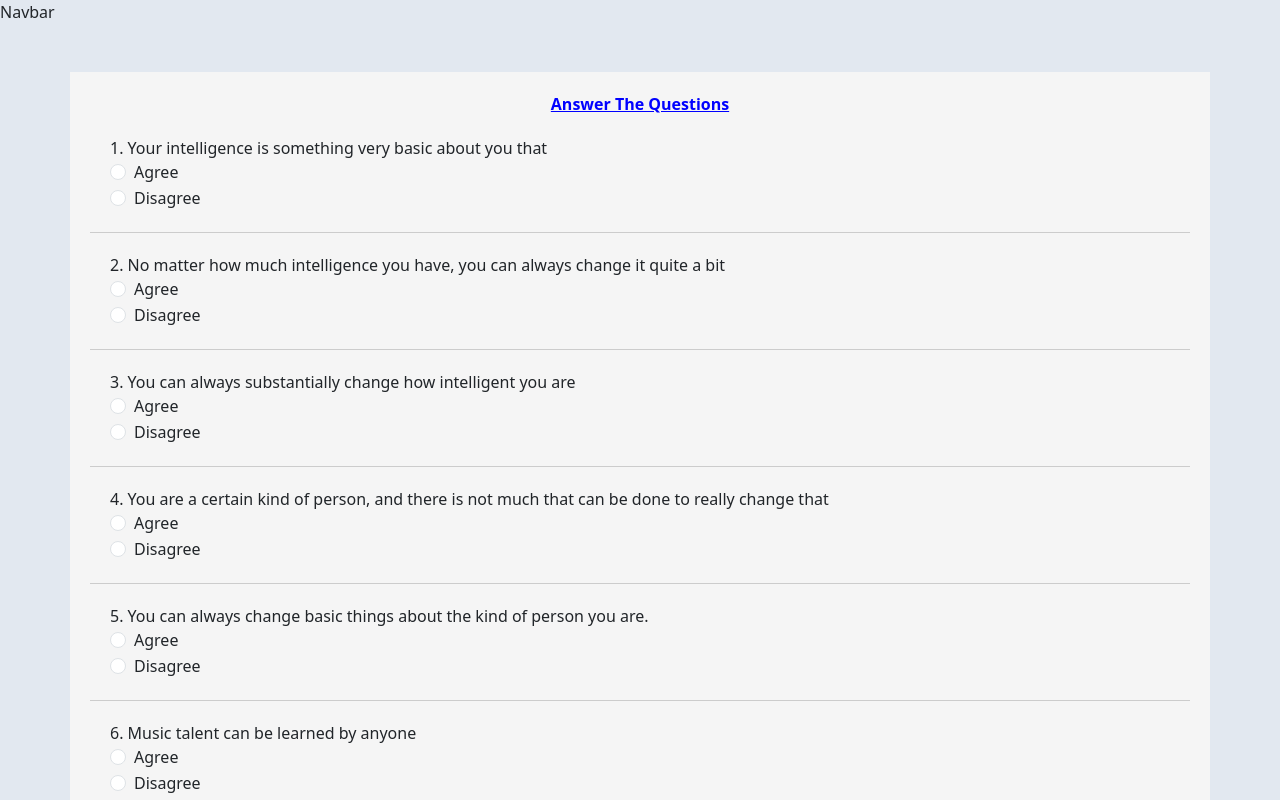
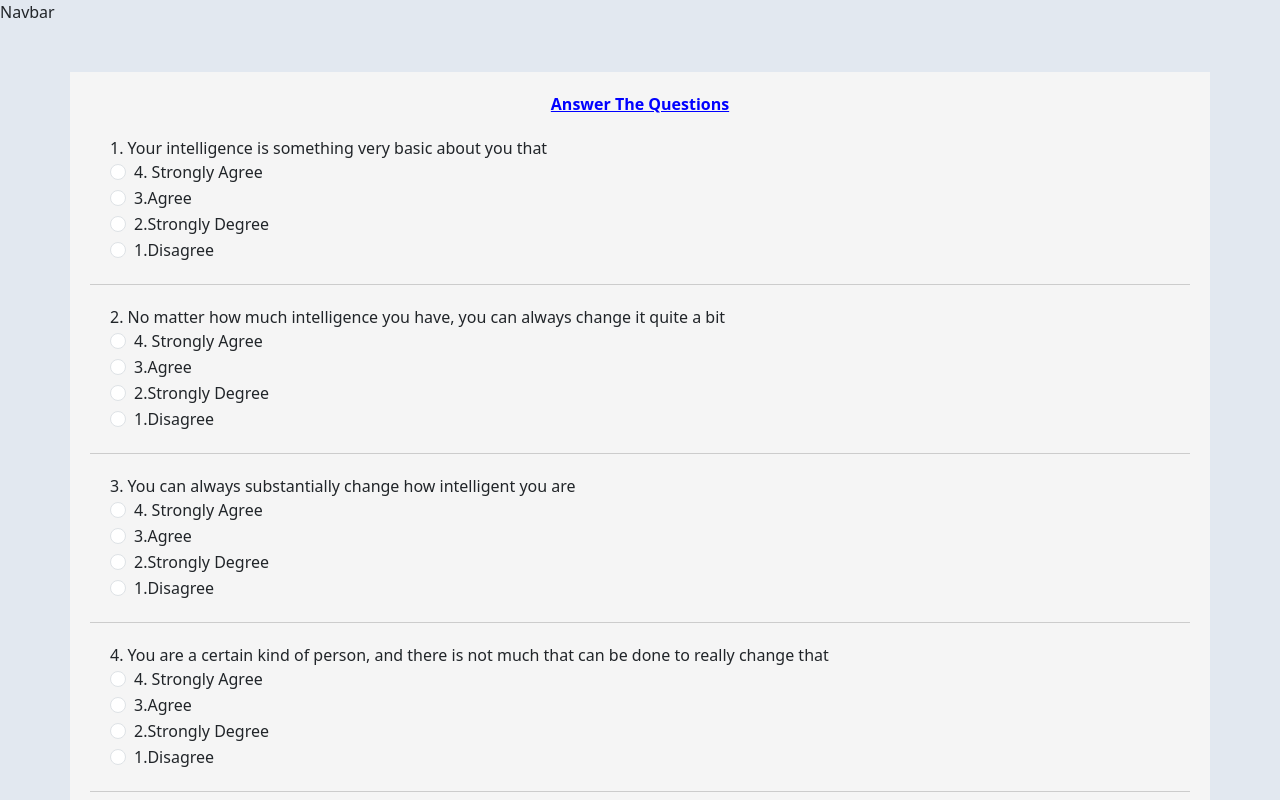
Before and after one commit to PritamP20/Research_Project, a React (Vite) app: page /survey in a window 1280 px wide. Shown: the top 800 px of the page. Built offline with nearby package versions, Linux system fonts and the light colour scheme.

Commit message:
Merge branch 'main' of https://github.com/PritamP20/Research_Project

```diff
--- a/package.json
+++ b/package.json
@@ -11,6 +11,8 @@
   },
   "dependencies": {
     "google-spreadsheet": "^4.1.1",
+    "lamejs": "^1.2.1",
+    "mic-recorder-to-mp3": "^2.2.2",
     "react": "^18.2.0",
     "react-dom": "^18.2.0",
     "react-mic": "^12.4.6",
--- a/src/Components/AudioRecorder.jsx
+++ b/src/Components/AudioRecorder.jsx
@@ -30,48 +30,24 @@ const AudioRecorder = () => {
     setRecordBlobLink(null);
     setElapsedTime(0);
   };
-
   const submitHandle = async () => {
     if (recordBlobLink) {
       try {
-        // Replace 'YOUR_GOOGLE_SHEET_ID' with the actual ID of your Google Sheet
-        const sheetId = 'AKfycbzhiJIQWFIzMebM97nXxbntvoLp1J2WFZHeRqrMTXMPbQBF9JEvK1FnfpYStRToy-3l'
-        ;
+        const reader = new FileReader();
+        reader.readAsDataURL(recordBlobLink);
 
-
-
-
-
-        // Create a new row data
-        const rowData = {
-          Timestamp: new Date().toLocaleString(),
-          'Voice Link': recordBlobLink,
-        };
-
-        // Use fetch or your preferred HTTP library to make a POST request to your server
-        const response = await fetch('https://script.google.com/macros/s/AKfycbzhiJIQWFIzMebM97nXxbntvoLp1J2WFZHeRqrMTXMPbQBF9JEvK1FnfpYStRToy-3l/exec', {
-          method: 'POST',
-          headers: {
-            'Content-Type': 'application/json',
-          },
-          body: JSON.stringify({
-            sheetId,
-            rowData,
-          }),
-        });
-
-        if (response.ok) {
-          console.log('Recording submitted successfully.');
+        reader.onloadend = () => {
+          const base64data = reader.result;
+          console.log('Base64 Audio Data:', base64data);
 
           clearHandle();
-        } else {
-          console.error('Failed to submit recording:', response.statusText);
-        }
+        };
       } catch (error) {
         console.error('Error submitting recording:', error);
       }
     }
   };
+
 
   return (
     <div>
--- a/src/Components/Survey.jsx
+++ b/src/Components/Survey.jsx
@@ -18,10 +18,11 @@ const Survey = ({setSelectedOption1,setSelectedOption2 ,setSelectedOption3, setS
             className="form-check-input"
             id={`q${number}Option${index + 1}`}
             name={`q${number}`}
-            // value={option.value}
-            checked={eval(`selectedOption${number}`) === `option${index + 1}`}
-            onChange={() => setOption(`option${index + 1}`)} />
-
+            value={option}
+            // checked={eval(`selectedOption${number}`) === `option${index + 1}`}
+            checked={eval(`selectedOption${number}`) === option}
+            onChange={() => handleRadioChange(number, option)}
+          />
           <label className="form-check-label" htmlFor={`q${number}Option${index + 1}`}>
             {option}
           </label>
@@ -119,26 +120,26 @@ const Survey = ({setSelectedOption1,setSelectedOption2 ,setSelectedOption3, setS
   };
 
   const questions = [
-    { number: 1, text: 'Your intelligence is something very basic about you that', options: ['Agree', 'Disagree'] },
-    { number: 2, text: 'No matter how much intelligence you have, you can always change it quite a bit', options: ['Agree', 'Disagree'] },
-    { number: 3, text: 'You can always substantially change how intelligent you are', options: ['Agree', 'Disagree'] },
-    { number: 4, text: 'You are a certain kind of person, and there is not much that can be done to really change that', options: ['Agree', 'Disagree'] },
-    { number: 5, text: 'You can always change basic things about the kind of person you are.', options: ['Agree', 'Disagree'] },
-    { number: 6, text: 'Music talent can be learned by anyone', options: ['Agree', 'Disagree'] },
-    { number: 7, text: 'Math is much easier to learn if you are male or maybe come from a culture that values math', options: ['Agree', 'Disagree'] },
-    { number: 8, text: 'Only a few people will be truly good at sports – you have to be “born with it.”', options: ['Agree', 'Disagree'] },
-    { number: 9, text: 'Only a few people will be truly good at sports – you have to be “born with it.”', options: ['Agree', 'Disagree'] },
-    { number: 10, text: 'The harder you work at something, the better you will be at it', options: ['Agree', 'Disagree'] },
-    { number: 11, text: 'Trying new things is stressful for me and I avoid it ', options: ['Agree', 'Disagree'] },
-    { number: 12, text: 'No matter what kind of person you are, you can always change substantially', options: ['Agree', 'Disagree'] },
-    { number: 13, text: 'Some text goes here', options: ['Agree', 'Disagree'] }, // Corrected text
-    { number: 14, text: 'I appreciate when parents, coaches, teachers give me feedback about my performance', options: ['Agree', 'Disagree'] },
-    { number: 15, text: 'I often get angry when I get feedback about my performance', options: ['Agree', 'Disagree'] },
-    { number: 16, text: 'All human beings without a brain injury or birth defect are capable of the same amount of learning', options: ['Agree', 'Disagree'] },
-    { number: 17, text: 'You can learn new things, but you can’t really change how intelligent you are', options: ['Agree', 'Disagree'] },
-    { number: 18, text: 'You can do things differently, but the important part of who you are can’t really be changed ', options: ['Agree', 'Disagree'] },
-    { number: 19, text: 'Human beings are basically good, but sometimes make terrible decisions', options: ['Agree', 'Disagree'] },
-    { number: 20, text: 'An important reason why I do my schoolwork is that I like to learn new things', options: ['Agree', 'Disagree'] },
+    { number: 1, text: 'Your intelligence is something very basic about you that', options: ['4. Strongly Agree',' 3.Agree',' 2.Strongly Degree', '1.Disagree'] },
+    { number: 2, text: 'No matter how much intelligence you have, you can always change it quite a bit', options: ['4. Strongly Agree',' 3.Agree',' 2.Strongly Degree', '1.Disagree'] },
+    { number: 3, text: 'You can always substantially change how intelligent you are', options: ['4. Strongly Agree',' 3.Agree',' 2.Strongly Degree', '1.Disagree']  },
+    { number: 4, text: 'You are a certain kind of person, and there is not much that can be done to really change that',  options: ['4. Strongly Agree',' 3.Agree',' 2.Strongly Degree', '1.Disagree'] },
+    { number: 5, text: 'You can always change basic things about the kind of person you are.',  options: ['4. Strongly Agree',' 3.Agree',' 2.Strongly Degree', '1.Disagree']},
+    { number: 6, text: 'Music talent can be learned by anyone',  options: ['4. Strongly Agree',' 3.Agree',' 2.Strongly Degree', '1.Disagree'] },
+    { number: 7, text: 'Math is much easier to learn if you are male or maybe come from a culture that values math',  options: ['4. Strongly Agree',' 3.Agree',' 2.Strongly Degree', '1.Disagree'] },
+    { number: 8, text: 'Only a few people will be truly good at sports – you have to be “born with it.”',  options: ['4. Strongly Agree',' 3.Agree',' 2.Strongly Degree', '1.Disagree'] },
+    { number: 9, text: 'Only a few people will be truly good at sports – you have to be “born with it.”',  options: ['4. Strongly Agree',' 3.Agree',' 2.Strongly Degree', '1.Disagree'] },
+    { number: 10, text: 'The harder you work at something, the better you will be at it',  options: ['4. Strongly Agree',' 3.Agree',' 2.Strongly Degree', '1.Disagree'] },
+    { number: 11, text: 'Trying new things is stressful for me and I avoid it ', options: ['4. Strongly Agree',' 3.Agree',' 2.Strongly Degree', '1.Disagree'] },
+    { number: 12, text: 'No matter what kind of person you are, you can always change substantially',  options: ['4. Strongly Agree',' 3.Agree',' 2.Strongly Degree', '1.Disagree']},
+    { number: 13, text: 'Some text goes here',  options: ['4. Strongly Agree',' 3.Agree',' 2.Strongly Degree', '1.Disagree'] }, // Corrected text
+    { number: 14, text: 'I appreciate when parents, coaches, teachers give me feedback about my performance',  options: [' Strongly Agree','Agree','Strongly Degree', 'Disagree'] },
+    { number: 15, text: 'I often get angry when I get feedback about my performance', options: ['4. Strongly Agree',' 3.Agree',' 2.Strongly Degree', '1.Disagree'] },
+    { number: 16, text: 'All human beings without a brain injury or birth defect are capable of the same amount of learning',  options: [' Strongly Agree','Agree','Strongly Degree', 'Disagree'] },
+    { number: 17, text: 'You can learn new things, but you can’t really change how intelligent you are',  options: ['4. Strongly Agree',' 3.Agree',' 2.Strongly Degree', '1.Disagree'] },
+    { number: 18, text: 'You can do things differently, but the important part of who you are can’t really be changed ',  options: ['4. Strongly Agree',' 3.Agree',' 2.Strongly Degree', '1.Disagree'] },
+    { number: 19, text: 'Human beings are basically good, but sometimes make terrible decisions',  options: ['4. Strongly Agree',' 3.Agree',' 2.Strongly Degree', '1.Disagree'] },
+    { number: 20, text: 'An important reason why I do my schoolwork is that I like to learn new things',  options: ['4. Strongly Agree',' 3.Agree',' 2.Strongly Degree', '1.Disagree'] },
   ];
   return (
     <div className="container mt-5" style={{ backgroundColor: '#f5f5f5', padding: '20px', minHeight: '100vh' }}>
```
Also changed, not shown: 1 other file (tests, documents, lock files or other folders).
